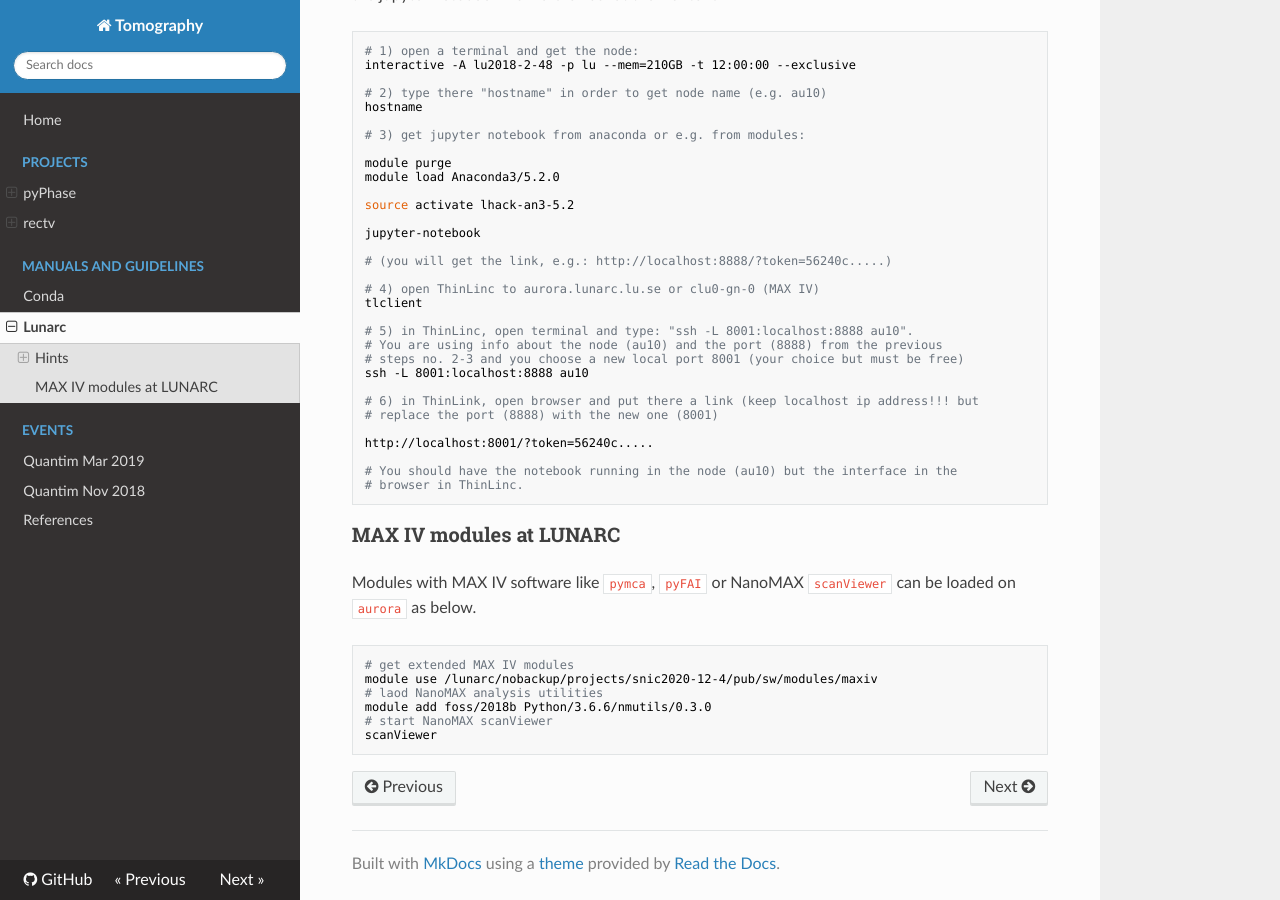
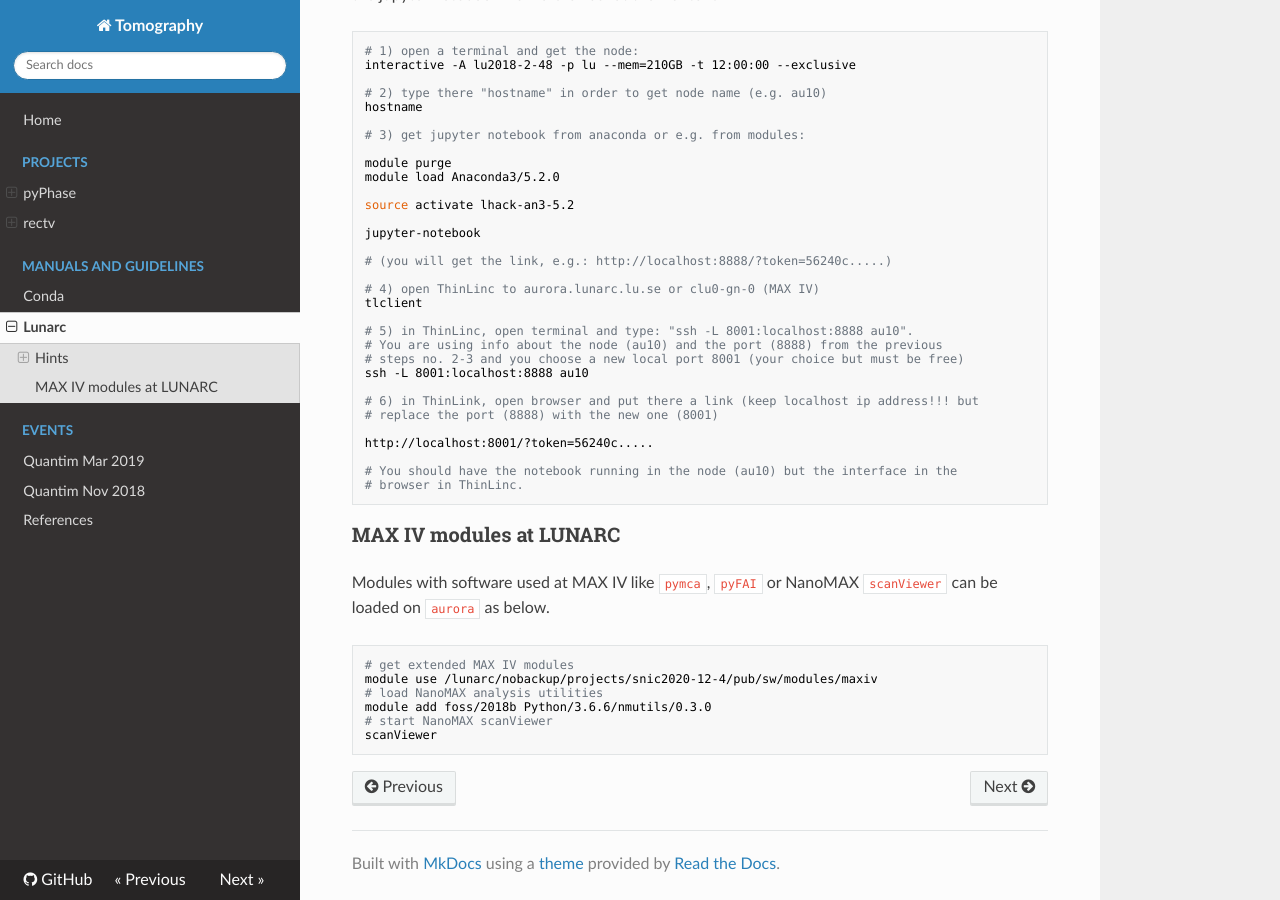
Before and after one commit to tomograms/tomograms-doc, an MkDocs documentation site: the page built from docs/doc/lunarc.md, in a window 1280 px wide and 900 px high, scrolled down 1582 px. Built offline with MkDocs 1.6.1, drawn with Linux system fonts in a browser that asks for light colours; nearby versions of some CDN libraries.

Commit message:
minor edit in lunarc.md

````diff
--- a/docs/doc/lunarc.md
+++ b/docs/doc/lunarc.md
@@ -98,12 +98,12 @@ http://localhost:8001/?token=56240c.....
 ```
 ### MAX IV modules at LUNARC
 
-Modules with MAX IV software like `pymca`, `pyFAI` or NanoMAX `scanViewer` can be loaded on `aurora` as below.
+Modules with software used at MAX IV like `pymca`, `pyFAI` or NanoMAX `scanViewer` can be loaded on `aurora` as below.
 
 ```bash
 # get extended MAX IV modules
 module use /lunarc/nobackup/projects/snic2020-12-4/pub/sw/modules/maxiv
-# laod NanoMAX analysis utilities
+# load NanoMAX analysis utilities
 module add foss/2018b Python/3.6.6/nmutils/0.3.0
 # start NanoMAX scanViewer
 scanViewer
````
